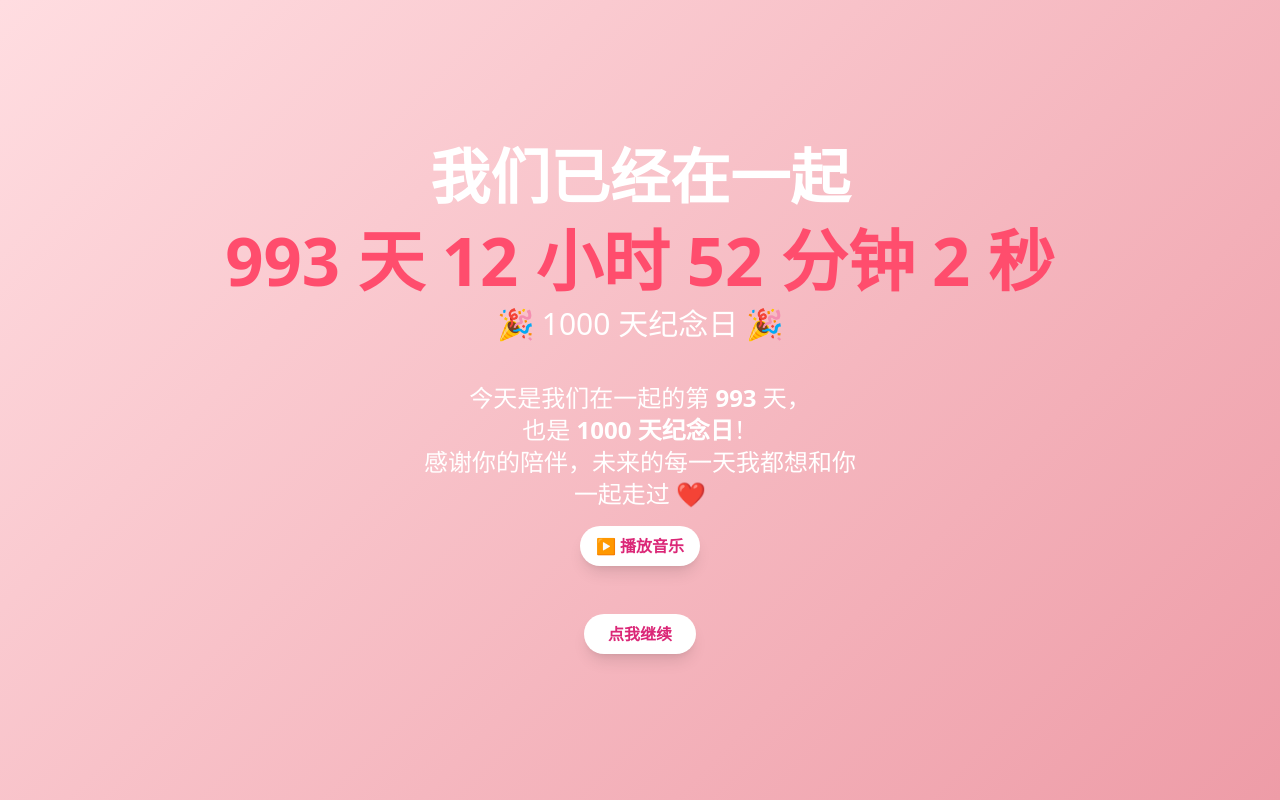
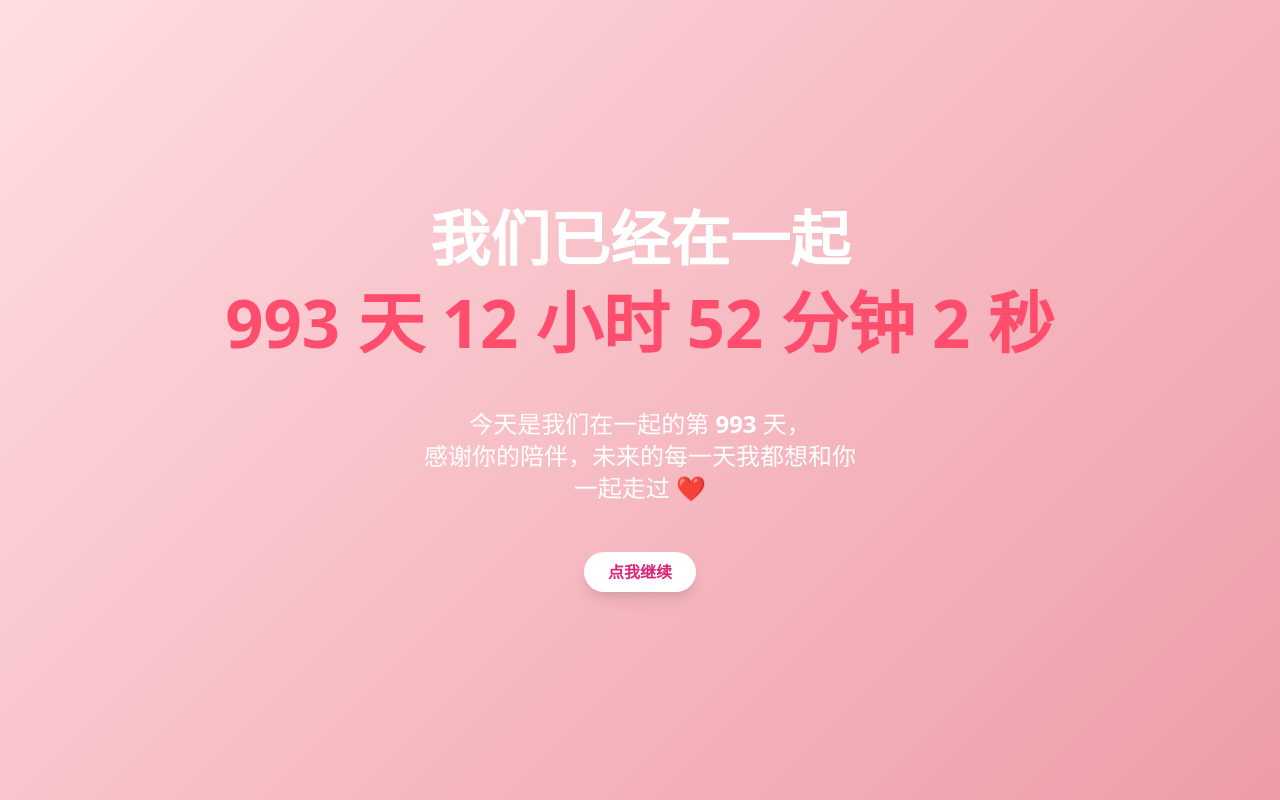
Before and after one commit to qiliang0203/anniversary-site, a plain HTML site: page index.html in a window 1280 px wide. Drawn offline with nearby package versions, Linux system fonts and the light colour scheme.

Commit message:
Update index.html

```diff
--- a/index.html
+++ b/index.html
@@ -24,29 +24,15 @@
   <h1 class="text-4xl md:text-6xl font-bold mb-6">我们已经在一起</h1>
 
   <div id="time" class="text-4xl md:text-6xl font-extrabold heart mb-4">加载中...</div>
-  <h2 id="subtext" class="text-2xl md:text-3xl font-light">天 时 分 秒</h2>
+
   <p id="message" class="mt-10 text-xl md:text-2xl max-w-md leading-relaxed text-white"></p>
 
-  <!-- 播放按钮 -->
-  <button onclick="document.getElementById('bgm').play(); document.getElementById('bgm').muted = false;"
-    class="mt-4 px-4 py-2 bg-white text-pink-600 font-bold rounded-full shadow-lg hover:scale-105 transition">
-    ▶️ 播放音乐
-  </button>
-
-  <!-- 音频播放器 -->
-  <audio id="bgm" autoplay muted loop>
-    <source src="陶喆-蝴蝶.mp3" type="audio/mpeg">
-    您的浏览器不支持音频播放。
-  </audio>
-
-  <!-- 页面跳转按钮 -->
   <a href="page2.html" class="mt-12 bg-white text-pink-600 font-bold py-2 px-6 rounded-full shadow-lg hover:scale-105 transition">
     点我继续
   </a>
 
   <script>
-    const startDate = new Date('2022-09-10T22:00:00+08:00'); // 中国时间
-
+    const startDate = new Date('2022-09-10T22:00:00+08:00'); // 中国时区起点
     const timeEl = document.getElementById('time');
     const subtextEl = document.getElementById('subtext');
     const messageEl = document.getElementById('message');
@@ -54,7 +40,6 @@
     function updateTime() {
       const now = new Date();
       const diffMs = now - startDate;
-
       const totalSeconds = Math.floor(diffMs / 1000);
       const days = Math.floor(totalSeconds / (60 * 60 * 24));
       const hours = Math.floor((totalSeconds % (60 * 60 * 24)) / 3600);
@@ -62,12 +47,17 @@
       const seconds = totalSeconds % 60;
 
       timeEl.textContent = `${days} 天 ${hours} 小时 ${minutes} 分钟 ${seconds} 秒`;
-      subtextEl.textContent = '🎉 1000 天纪念日 🎉';
-      messageEl.innerHTML = `今天是我们在一起的第 <span class="font-bold">${days}</span> 天，<br>也是 <span class="font-bold">1000 天纪念日</span>！<br>感谢你的陪伴，未来的每一天我都想和你一起走过 ❤️`;
+      messageEl.innerHTML = `今天是我们在一起的第 <span class="font-bold">${days}</span> 天，<br>感谢你的陪伴，未来的每一天我都想和你一起走过 ❤️`;
     }
 
     updateTime();
     setInterval(updateTime, 1000);
   </script>
+
+  <!-- 🎵 嵌入音乐播放器 iframe：播放不会随页面跳转中断 -->
+  <iframe src="music.html"
+          style="position: fixed; bottom: 20px; left: 20px; width: 200px; height: 50px; border: none; z-index: 9999;"
+          allow="autoplay">
+  </iframe>
 </body>
 </html>
```
